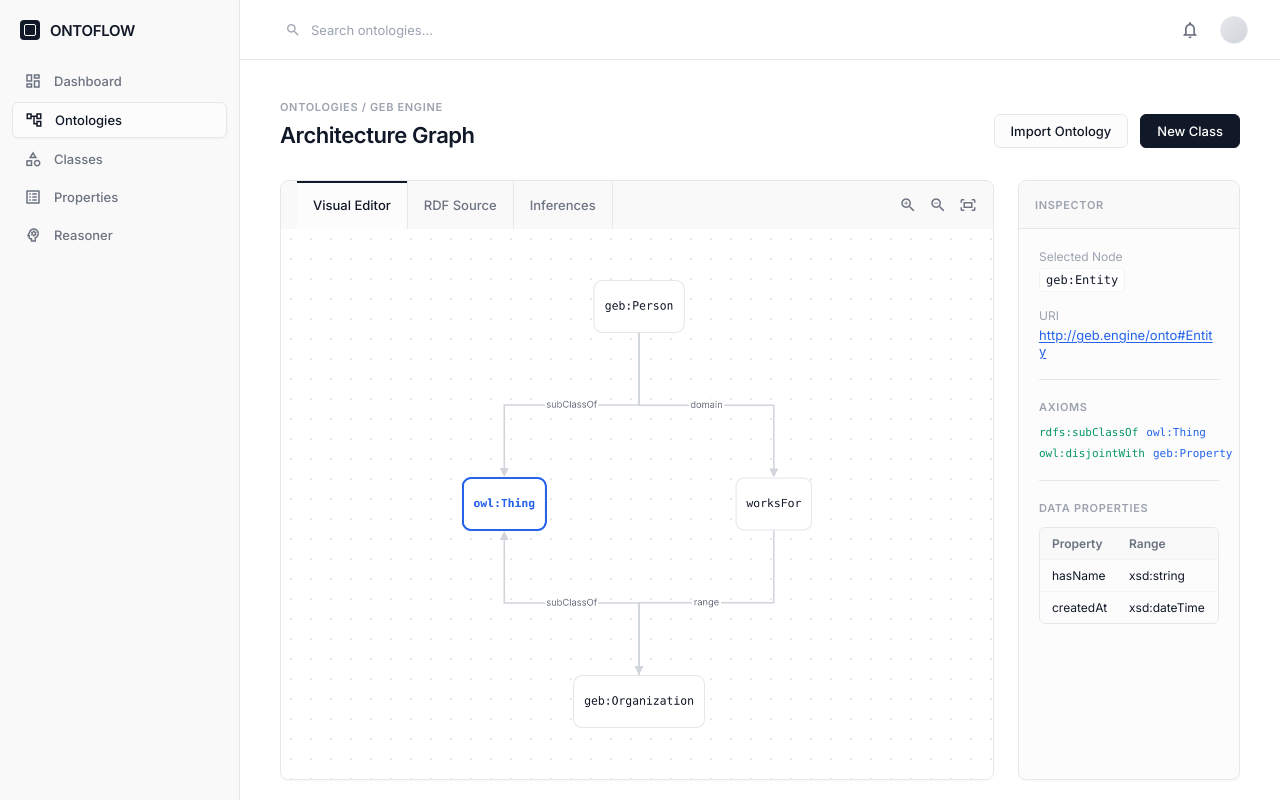
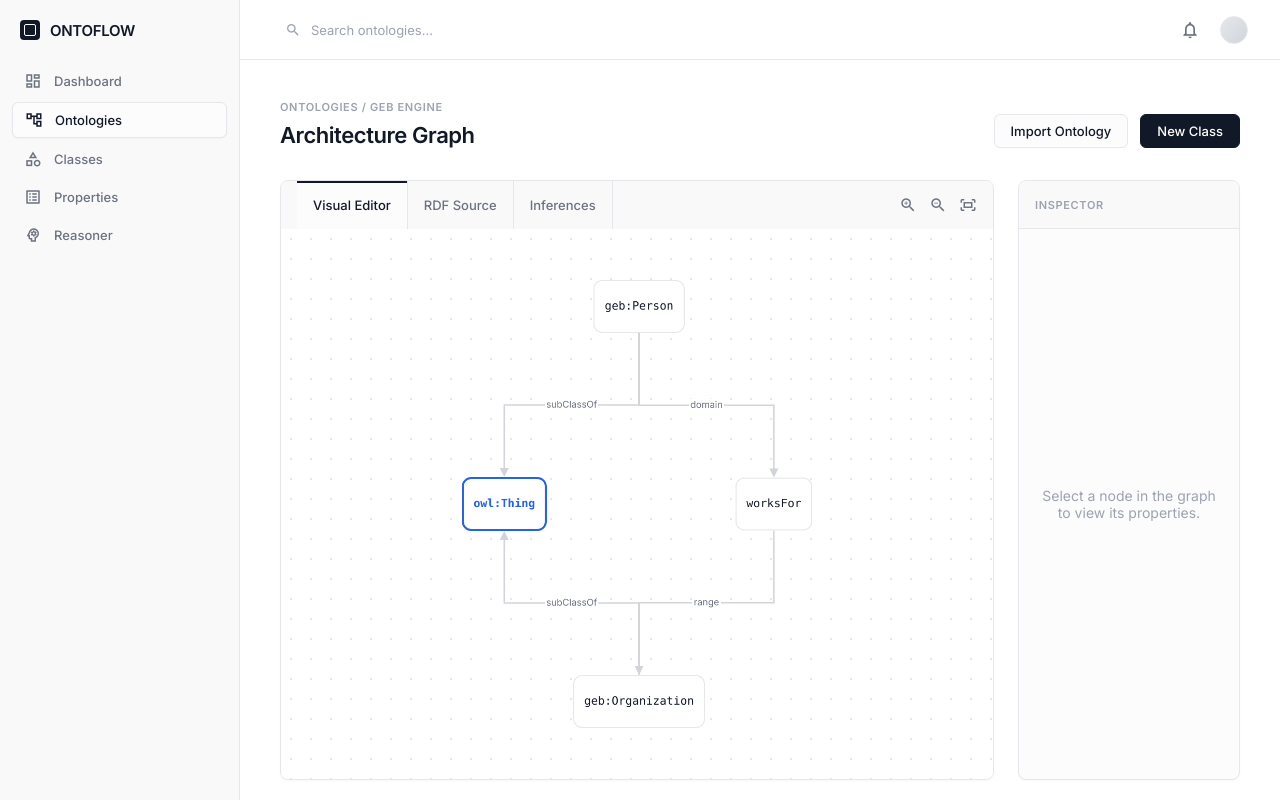
Before and after one commit to anpag/semantic-ontology-ui, an Angular app: page / in a window 1280 px wide. Built offline with nearby package versions, Linux system fonts and the light colour scheme.

Commit message:
feat(ui): add node click interactivity to update inspector panel

```diff
--- a/src/app/features/dashboard/dashboard.component.html
+++ b/src/app/features/dashboard/dashboard.component.html
@@ -26,7 +26,7 @@
     </div>
 
     <div class="graph-canvas">
-      <app-ontology-graph></app-ontology-graph>
+      <app-ontology-graph (nodeSelected)="onNodeSelected($event)"></app-ontology-graph>
     </div>
   </div>
 
@@ -36,43 +36,27 @@
       <h3 class="text-label">Inspector</h3>
     </div>
 
-    <div class="inspector-content">
+    <div class="inspector-content" *ngIf="selectedNode">
       <div class="property-group">
         <label>Selected Node</label>
-        <div class="value code-font">geb:Entity</div>
+        <div class="value code-font">{{ selectedNode.name }}</div>
       </div>
 
       <div class="property-group">
         <label>URI</label>
-        <div class="value link">http://geb.engine/onto#Entity</div>
+        <div class="value link">{{ selectedNode.uri || 'http://geb.engine/onto#' + selectedNode.id }}</div>
       </div>
 
       <div class="divider"></div>
 
-      <h4 class="text-label mt-4">Axioms</h4>
-      <ul class="axiom-list">
-        <li><span class="keyword">rdfs:subClassOf</span> <span class="reference">owl:Thing</span></li>
-        <li><span class="keyword">owl:disjointWith</span> <span class="reference">geb:Property</span></li>
-      </ul>
+      <h4 class="text-label mt-4">Type</h4>
+      <div class="property-group">
+        <div class="value">{{ selectedNode.type }}</div>
+      </div>
+    </div>
 
-      <div class="divider"></div>
-
-      <h4 class="text-label mt-4">Data Properties</h4>
-      <div class="table-container">
-        <div class="table-row header">
-          <div>Property</div>
-          <div>Range</div>
-        </div>
-        <div class="table-row">
-          <div>hasName</div>
-          <div>xsd:string</div>
-        </div>
-        <div class="table-row">
-          <div>createdAt</div>
-          <div>xsd:dateTime</div>
-        </div>
-      </div>
-
+    <div class="inspector-content empty-state" *ngIf="!selectedNode" style="display: flex; align-items: center; justify-content: center; text-align: center; color: var(--text-tertiary);">
+      <p>Select a node in the graph<br>to view its properties.</p>
     </div>
   </div>
 </div>
--- a/src/app/features/dashboard/dashboard.component.ts
+++ b/src/app/features/dashboard/dashboard.component.ts
@@ -10,5 +10,9 @@ import { OntologyGraphComponent } from '../ontology-graph/ontology-graph.compone
   styleUrl: './dashboard.component.scss'
 })
 export class DashboardComponent {
+  selectedNode: any = null;
 
+  onNodeSelected(node: any) {
+    this.selectedNode = node;
+  }
 }
--- a/src/app/features/ontology-graph/ontology-graph.component.ts
+++ b/src/app/features/ontology-graph/ontology-graph.component.ts
@@ -1,4 +1,4 @@
-import { Component, ElementRef, ViewChild, AfterViewInit } from '@angular/core';
+import { Component, ElementRef, ViewChild, AfterViewInit, Output, EventEmitter, Input } from '@angular/core';
 import cytoscape from 'cytoscape';
 
 @Component({
@@ -9,6 +9,9 @@ import cytoscape from 'cytoscape';
 })
 export class OntologyGraphComponent implements AfterViewInit {
   @ViewChild('cy') cyElement!: ElementRef;
+  @Input() graphData: any[] = [];
+  @Output() nodeSelected = new EventEmitter<any>();
+
   private cy: cytoscape.Core | undefined;
 
   ngAfterViewInit(): void {
@@ -18,11 +21,11 @@ export class OntologyGraphComponent implements AfterViewInit {
   private initGraph(): void {
     this.cy = cytoscape({
       container: this.cyElement.nativeElement,
-      elements: [
-        { data: { id: 'thing', name: 'owl:Thing', type: 'root' } },
-        { data: { id: 'person', name: 'geb:Person', type: 'class' } },
-        { data: { id: 'org', name: 'geb:Organization', type: 'class' } },
-        { data: { id: 'worksFor', name: 'worksFor', type: 'property' } },
+      elements: this.graphData.length > 0 ? this.graphData : [
+        { data: { id: 'thing', name: 'owl:Thing', type: 'root', uri: 'http://www.w3.org/2002/07/owl#Thing' } },
+        { data: { id: 'person', name: 'geb:Person', type: 'class', uri: 'http://geb.engine/onto#Person' } },
+        { data: { id: 'org', name: 'geb:Organization', type: 'class', uri: 'http://geb.engine/onto#Organization' } },
+        { data: { id: 'worksFor', name: 'worksFor', type: 'property', uri: 'http://geb.engine/onto#worksFor' } },
         { data: { source: 'person', target: 'thing', label: 'subClassOf' } },
         { data: { source: 'org', target: 'thing', label: 'subClassOf' } },
         { data: { source: 'person', target: 'worksFor', label: 'domain' } },
@@ -81,5 +84,18 @@ export class OntologyGraphComponent implements AfterViewInit {
         spacingFactor: 1.5
       }
     });
+
+    // Handle node selection
+    this.cy.on('tap', 'node', (evt) => {
+      const nodeData = evt.target.data();
+      this.nodeSelected.emit(nodeData);
+    });
+
+    // Deselect when clicking background
+    this.cy.on('tap', (evt) => {
+      if (evt.target === this.cy) {
+        this.nodeSelected.emit(null);
+      }
+    });
   }
 }
```
Also changed, not shown: src/app/core/services/ontology.service.ts (added, +9 -0 lines), 1 other file (tests, documents, lock files or other folders).
